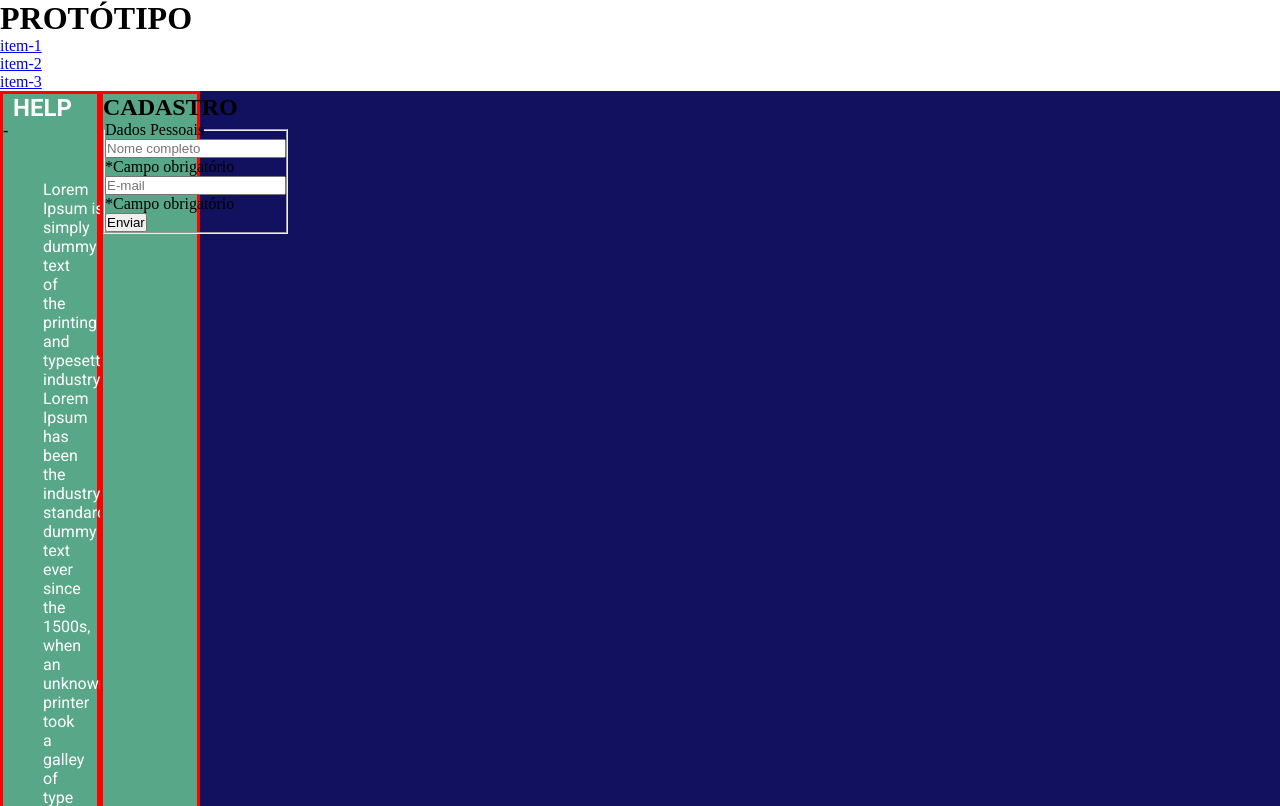
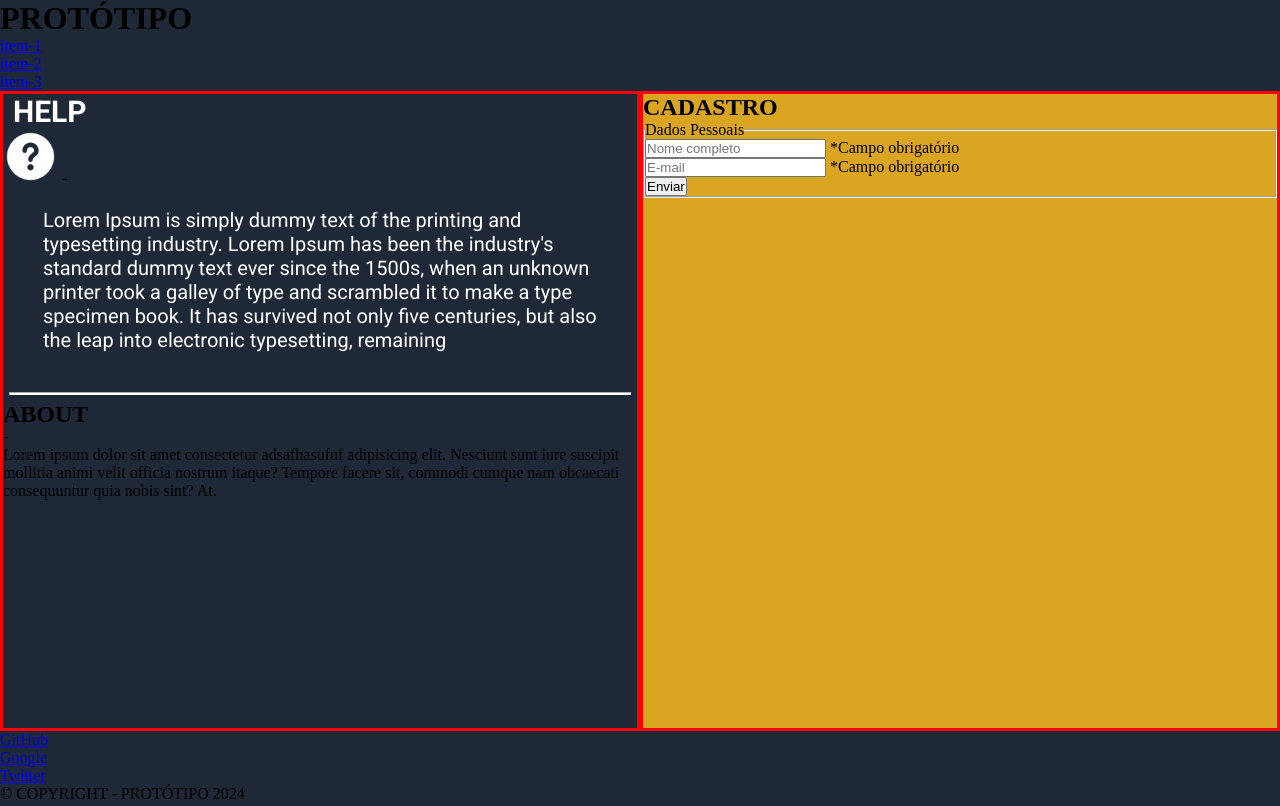
Before and after one commit to 1TDSPM-2024/base-prototipo, a plain HTML site: page base/index.html in a window 1280 px wide. Shown: the top 806 px of the page. Drawn offline with Linux system fonts and the light colour scheme.

Commit message:
flexbox, parágrafo e título
Co-authored-by: GuiRomanholi <GuiRomanholi@users.noreply.github.com>
Co-authored-by: FelipePrometti <FelipePrometti@users.noreply.github.com>
Co-authored-by: Eduardo Miguel Forato Monteiro <EduardoMiguelFM@users.noreply.github.com>
Co-authored-by: Garcia <HakuGarcia@users.noreply.github.com>
Co-authored-by: Valéria Santos <valeriaconcedsantos@gmail.com>

```diff
--- a/base/css/estilo.css
+++ b/base/css/estilo.css
@@ -4,9 +4,11 @@
     box-sizing: border-box;
 }
 
+body{
+    background-color: #1E2836;
+}
 
 #cabecalho{
-    background-color: aqua;
     height: 190px;
     width: 100%;
     display: inline;
@@ -15,14 +17,19 @@
 #conteudo{
     display: flex;
     flex-direction: row;
-    background-color: rgb(18, 17, 95);
 }
 
 #container{
-    width: 100px;
-    height: 320vh;
-    background-color: rgb(87, 167, 136);
+    width: 320vh;
+    height: 80vh;
     border: solid 3px red;
+}
+
+#teste{
+    width: 320vh;
+    height: 80vh;
+    border: solid 3px red;
+    background-color: goldenrod;
 }
 
 
@@ -30,16 +37,27 @@
     color: #FFFFFF;
     margin-left: 10px;
     font-family: "Roboto", sans-serif;
+    font-size: 30px;
+    width: 10%;
+    font-weight: 700;
 }
 
+.help-img{
+    width: 55px;
+    height: 55px;
+}
 
 .help-p{
-    margin: 40px;
+    margin-top: 20px;
+    margin-right: 40px;
+    margin-bottom: 40px;
+    margin-left: 40px;
     color: #FFFFFF;
     font-family: "Roboto", sans-serif;
-    font-size: 16px;
+    font-size: 20px;
     font-style: normal;
     font-weight: 400;
+    text-align: left;
 }
 
 
--- a/base/index.html
+++ b/base/index.html
@@ -26,19 +26,20 @@
         <section id="container">
             <div>
                 <h2 class="help-t">HELP</h2>
+                <img class="help-img" src="./img/help.png" alt="help">
                 <i>-</i>
                 <p class="help-p">Lorem Ipsum is simply dummy text of the printing and typesetting industry. Lorem Ipsum has been the industry's standard dummy text ever since the 1500s, when an unknown printer took a galley of type and scrambled it to make a type specimen book. It has survived not only five centuries, but also the leap into electronic typesetting, remaining</p>
                 <hr>
             </div>
 
-            <div class="about">
+            <div>
                 <h2>ABOUT</h2>
                 <i>-</i>
                 <p>Lorem ipsum dolor sit amet consectetur  adsafhasufuf adipisicing elit. Nesciunt sunt iure suscipit mollitia animi velit officia nostrum itaque? Tempore facere sit, commodi cumque nam obcaecati consequuntur quia nobis sint? At.</p>
             </div>
         </section>
 
-        <section id="container">
+        <section id="teste">
             <h2>CADASTRO</h2>
             <form>
                 <fieldset>
```
Also changed, not shown: base/img/help.png (added), img/icon_about.png (deleted), 3 other files.
